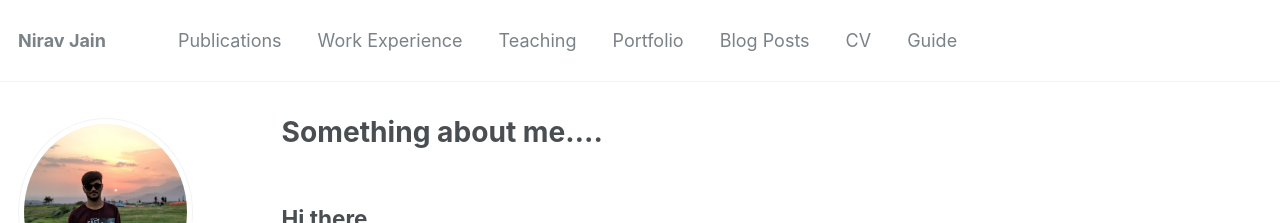
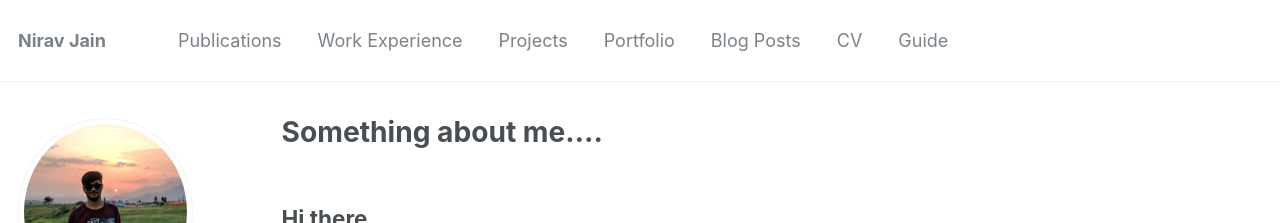
Before and after one commit to Nirav-1999/Nirav-1999.github.io, a Jekyll site: the page built from _pages/about.md, in a window 1280 px wide. Shown: the top 223 px of the page. Built offline with Jekyll 4.4.1, drawn with Linux system fonts in a browser that asks for light colours.

Commit message:
cerelabs

```diff
--- a/_data/navigation.yml
+++ b/_data/navigation.yml
@@ -6,7 +6,7 @@ main:
   - title: "Work Experience"
     url: /talks/
 
-  - title: "Teaching"
+  - title: "Projects"
     url: /teaching/
 
   - title: "Portfolio"
--- a/_pages/teaching.html
+++ b/_pages/teaching.html
@@ -1,9 +1,10 @@
 ---
 layout: archive
-title: "Teaching"
+title: "Projects"
 permalink: /teaching/
 author_profile: true
 ---
+** All of my projects are [here](https://github.com/Nirav-1999?tab=repositories) of course! **
 
 {% include base_path %}
 
```
